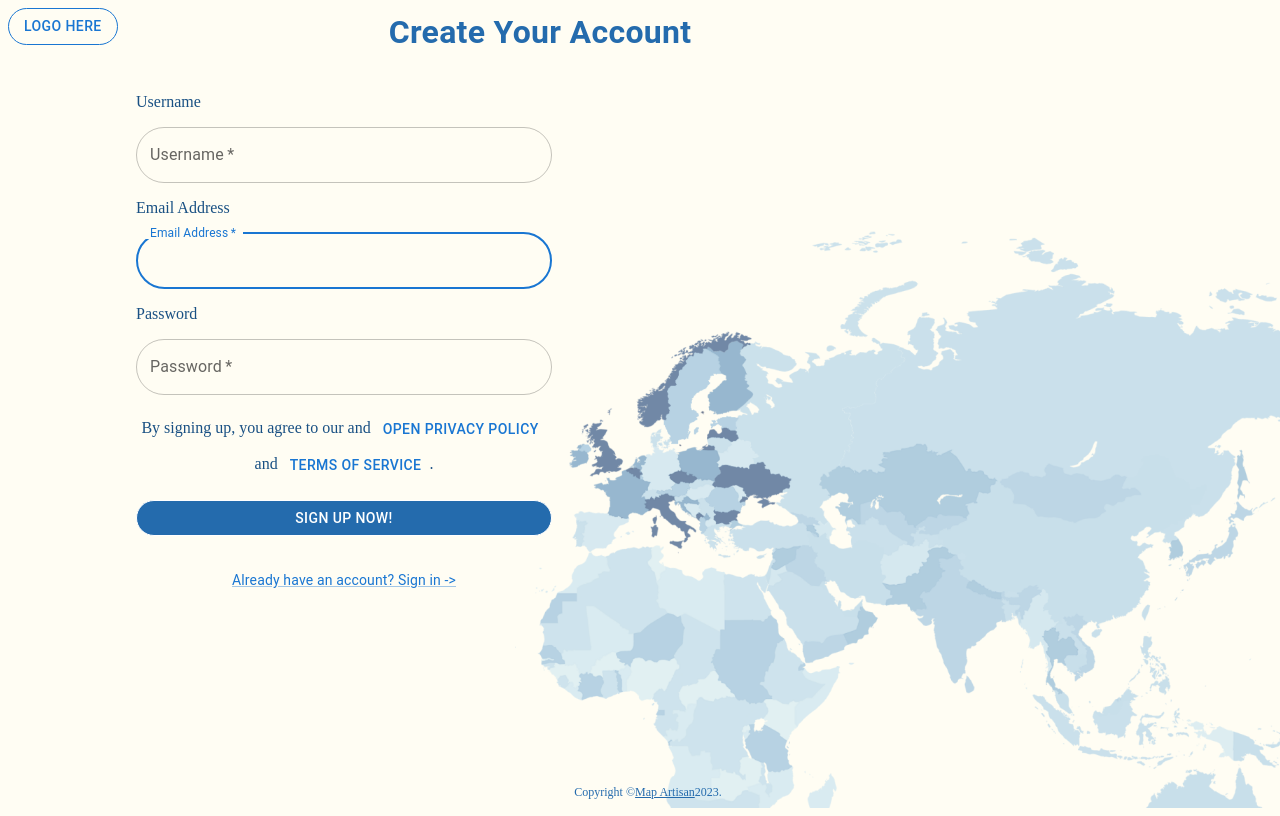
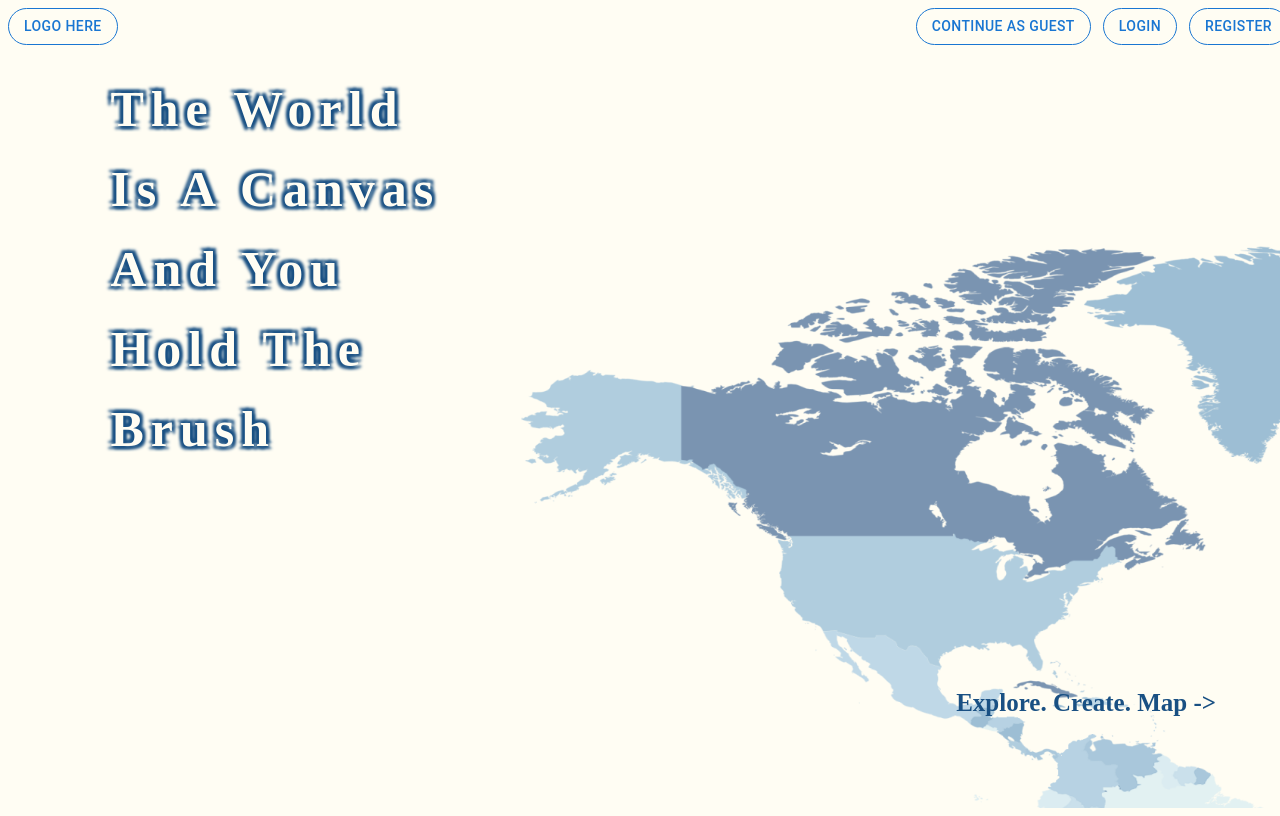
Before and after one commit to AmyLin06/MapArtisan, a React (Create React App) app in the folder client/: page / in a window 1280 px wide. Built offline with nearby package versions, Linux system fonts and the light colour scheme; a web font is replaced by a local one.

Commit message:
front-end routing for login and register screen

```diff
--- a/client/package.json
+++ b/client/package.json
@@ -13,6 +13,7 @@
     "@testing-library/user-event": "^13.5.0",
     "react": "^18.2.0",
     "react-dom": "^18.2.0",
+    "react-router-dom": "^6.18.0",
     "react-scripts": "5.0.1",
     "styled-components": "^6.1.1",
     "web-vitals": "^2.1.4"
--- a/client/src/App.js
+++ b/client/src/App.js
@@ -1,6 +1,8 @@
 import "./App.css";
-
+import { BrowserRouter, Routes, Route } from "react-router-dom";
 import RegisterScreen from "./screens/RegisterScreen";
+import SplashScreen from "./screens/SplashScreen";
+import LoginScreen from "./screens/LoginScreen";
 
 function App() {
   return (
@@ -18,7 +20,15 @@ function App() {
         />
       </header>
 
-      <RegisterScreen />
+      <BrowserRouter>
+        <Routes>
+          <Route path="/">
+            <Route index element={<SplashScreen />} />
+            <Route path="login" element={<LoginScreen />} />
+            <Route path="register" element={<RegisterScreen />} />
+          </Route>
+        </Routes>
+      </BrowserRouter>
     </div>
   );
 }
--- a/client/src/components/Banner.js
+++ b/client/src/components/Banner.js
@@ -5,11 +5,13 @@ import { red } from "@mui/material/colors";
 import Avatar from "@mui/material/Avatar";
 import GroupsIcon from "@mui/icons-material/Groups";
 import SearchBar from "./SearchBar";
+import { Link } from "react-router-dom";
 
 //need to pass a "screen" prop to Banner, note that ACCOUNT_DETAIL, PROFILE, and MAP_DETAIL have the same banner
 //Example: <Banner screen={"COMMUNITY"} />
 export default function Banner(props) {
   const { screen } = props;
+
   var middleOfBanner = <></>;
   var rightOfBanner = <></>;
   var bannerColor = "transparent";
@@ -28,8 +30,12 @@ export default function Banner(props) {
       rightOfBanner = (
         <Stack spacing={1.5} direction="row">
           <CustomButton text="Continue as Guest" />
-          <CustomButton text="Login" />
-          <CustomButton text="Register" />
+          <Link to="/login">
+            <CustomButton text="Login" />
+          </Link>
+          <Link to="/register">
+            <CustomButton text="Register" />
+          </Link>
         </Stack>
       );
       break;
@@ -143,6 +149,14 @@ export default function Banner(props) {
     default:
       break;
   }
+
+  const logoTo =
+    window.location.pathname === "/login" ||
+    window.location.pathname === "/register" ||
+    window.location.pathname === "/"
+      ? "/"
+      : "/home";
+
   return (
     <Grid
       container
@@ -150,7 +164,9 @@ export default function Banner(props) {
       sx={{ paddingBottom: 3, backgroundColor: bannerColor }}
     >
       <Grid item xs={2}>
-        <CustomButton text="Logo here" />
+        <Link to={logoTo}>
+          <CustomButton text="Logo here" />
+        </Link>
       </Grid>
       <Grid item xs={6}>
         {middleOfBanner}
```
Also changed, not shown: 1 other file (tests, documents, lock files or other folders).
